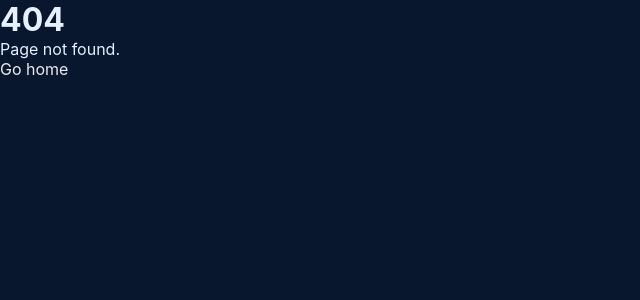
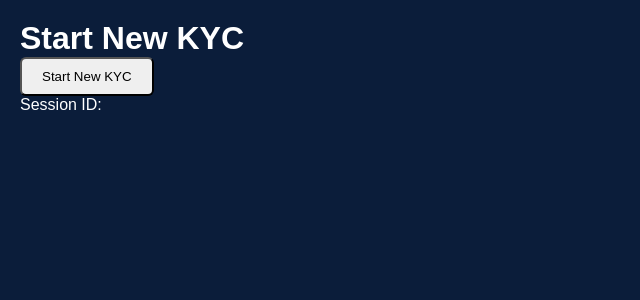
Before and after one commit to genio-ai/genio-os, a Next.js app: page /kyc-test in a window 1280 px wide. Before the commit this address had no page. Shown: the top 300 px of the page, without its empty margins (0-640 px from the left). Built offline with nearby package versions, Linux system fonts and the light colour scheme.

Commit message:
Create kyc-test.js

```diff
--- /dev/null
+++ b/pages/kyc-test.js
@@ -0,0 +1,22 @@
+// pages/kyc-test.js
+import { useState } from "react";
+
+export default function KycTest() {
+  const [sessionId, setSessionId] = useState("");
+
+  async function startNewKyc() {
+    const r = await fetch("/api/kyc/sessions", { method: "POST" });
+    const j = await r.json();
+    setSessionId(j.sessionId || "error");
+  }
+
+  return (
+    <main style={{ padding: 20, fontFamily: "Arial, sans-serif", background: "#0B1D3A", color: "#fff", minHeight: "100vh" }}>
+      <h1>Start New KYC</h1>
+      <button onClick={startNewKyc} style={{ padding: "10px 20px", borderRadius: 6 }}>
+        Start New KYC
+      </button>
+      <p>Session ID: {sessionId}</p>
+    </main>
+  );
+}
```
